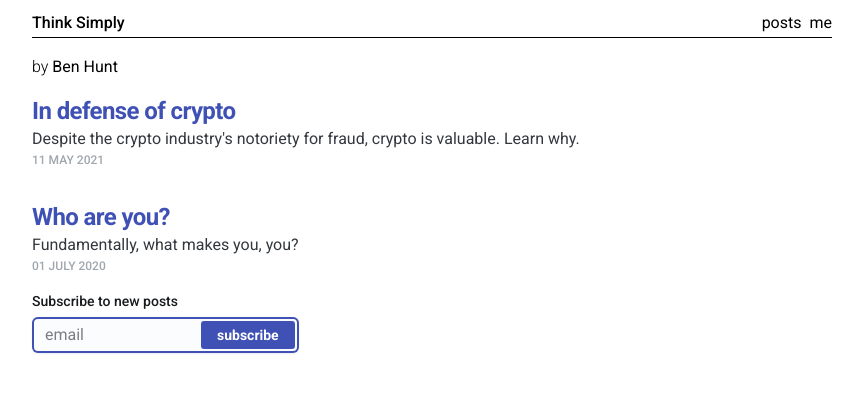
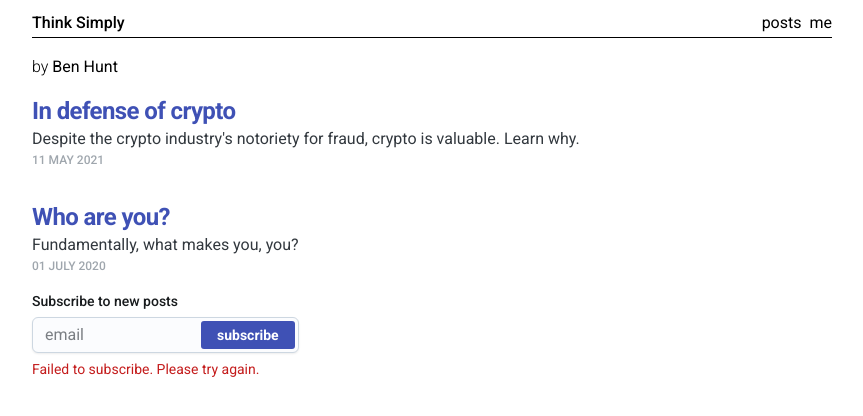
Before and after one commit to BenHunt-io/thinksimply, a Next.js app: page / in a window 1280 px wide. Both pictures are taken after a click on the button "subscribe". Shown: the top 416 px of the page, without its empty margins (208-1071 px from the left). Built offline with nearby package versions, Linux system fonts and the light colour scheme; no server answers.

Commit message:
feat: hook up subscription form to API

```diff
--- a/package.json
+++ b/package.json
@@ -14,6 +14,7 @@
     "@emotion/styled": "^11.14.0",
     "@fontsource/inter": "^5.2.6",
     "@fontsource/roboto": "^5.2.6",
+    "@getbrevo/brevo": "^2.5.0",
     "@mui/joy": "5.0.0-beta.52",
     "dayjs": "^1.11.13",
     "gray-matter": "^4.0.3",
--- /dev/null
+++ b/src/app/api/subscribe/route.ts
@@ -0,0 +1,32 @@
+import brevo from '@getbrevo/brevo';
+import { NextResponse } from 'next/server.js';
+import z from "zod/v4";
+
+const requestSchema = z.object({
+    email: z.email()
+})
+
+export async function POST(request: Request) {
+    const requestBody = await request.json();
+    const parsedBody = requestSchema.parse(requestBody);
+
+    if (!process.env.BREVO_API_KEY) {
+        return NextResponse.json({ error: "BREVO_API_KEY is not set" }, { status: 500 });
+    }
+
+    const brevoClient = new brevo.ContactsApi();
+    brevoClient.setApiKey(brevo.ContactsApiApiKeys.apiKey, process.env.BREVO_API_KEY);
+
+    const blogSubscriberListId = 3;
+
+    // TODO: error handling.
+    await brevoClient.createContact({
+        email: parsedBody.email,
+        listIds: [blogSubscriberListId],
+        updateEnabled: true,
+    })
+
+    console.log(`Created contact ${parsedBody.email} in list ${blogSubscriberListId}`);
+
+    return NextResponse.json({});
+}
--- a/src/app/api/test/route.ts
+++ /dev/null
@@ -1,7 +0,0 @@
-import { NextResponse } from "next/server.js";
-
-export async function GET(request: Request) {
-    return NextResponse.json({
-        envVariable: process.env.TEST_ENV_VARIABLE,
-    });
-}
--- a/src/app/components/EmailSubscriptionForm.tsx
+++ b/src/app/components/EmailSubscriptionForm.tsx
@@ -1,8 +1,26 @@
 'use client'
-import { Button, FormControl, FormLabel, Grid, Input } from "@mui/joy";
+import { Button, FormControl, FormHelperText, FormLabel, Grid, Input, useTheme } from "@mui/joy";
+import { useState } from "react";
 
 export function EmailSubscriptionForm() {
 
+    const theme = useTheme();
+    const [email, setEmail] = useState('');
+    const [status, setStatus] = useState<'loading' | 'success' | 'error' | null>(null);
+
+    const subscribe = async () => {
+        setStatus('loading');
+        const response = await fetch('/api/subscribe', {
+            method: 'POST',
+            body: JSON.stringify({ email }),
+        });
+        setStatus(null);
+        if (response.ok) {
+            setStatus('success');
+        } else {
+            setStatus('error');
+        }
+    }
 
     return (
         <Grid container>
@@ -10,7 +28,13 @@ export function EmailSubscriptionForm() {
                 <form>
                     <FormControl>
                         <FormLabel htmlFor="email">Subscribe to new posts</FormLabel>
-                        <Input id='email' placeholder='email' endDecorator={<Button>subscribe</Button>} />
+                        <Input id='email' value={email} onChange={(e) => setEmail(e.target.value)} placeholder='email' endDecorator={<Button loading={status === 'loading'} onClick={subscribe}>subscribe</Button>} />
+                        {status === 'success' && <FormHelperText sx={{ color: theme.palette.success[500] }}>
+                            Thank you for subscribing!
+                        </FormHelperText>}
+                        {status === 'error' && <FormHelperText sx={{ color: theme.palette.danger[500] }}>
+                            Failed to subscribe. Please try again.
+                        </FormHelperText>}
                     </FormControl>
                 </form>
             </Grid>
```
Also changed, not shown: 1 other file (tests, documents, lock files or other folders).
